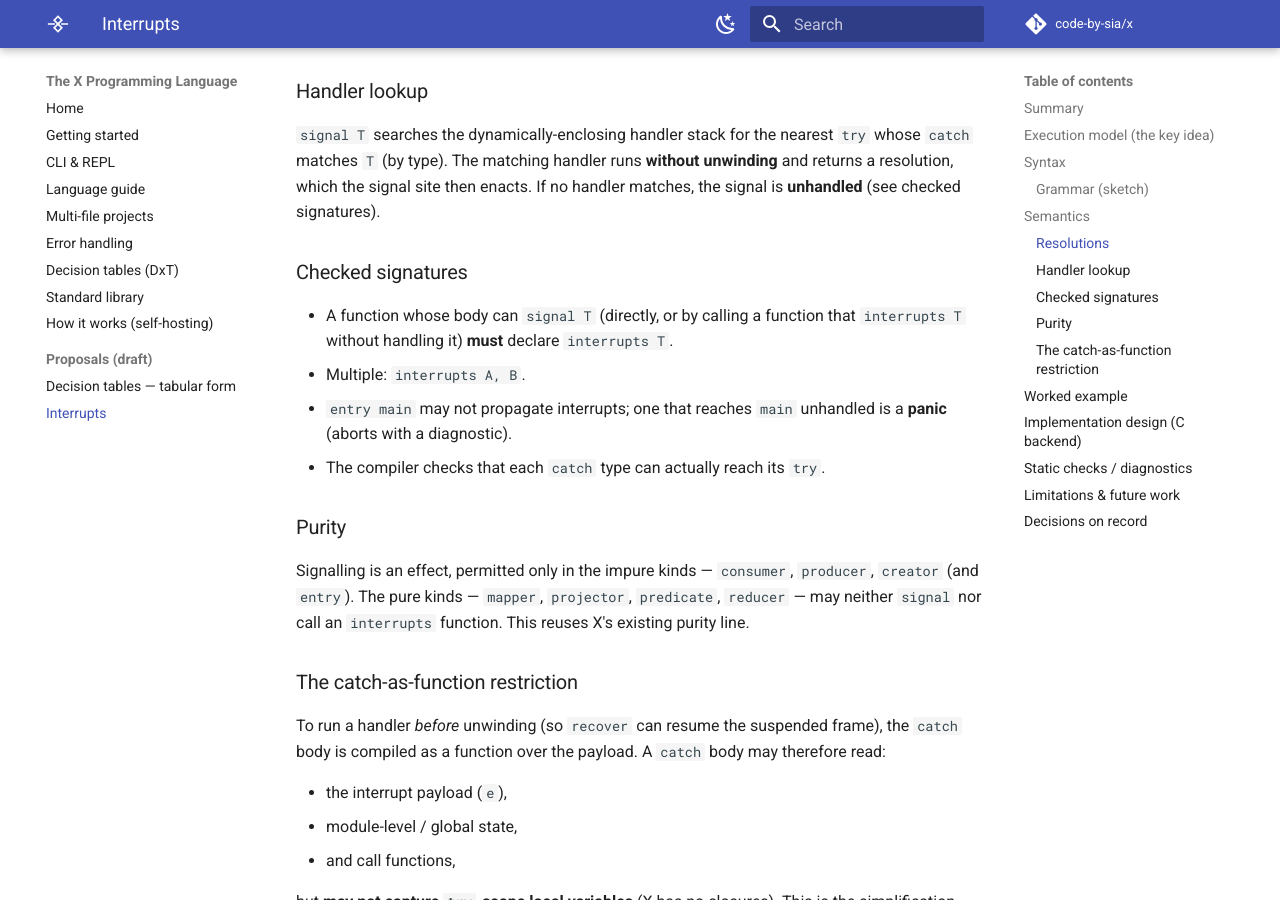
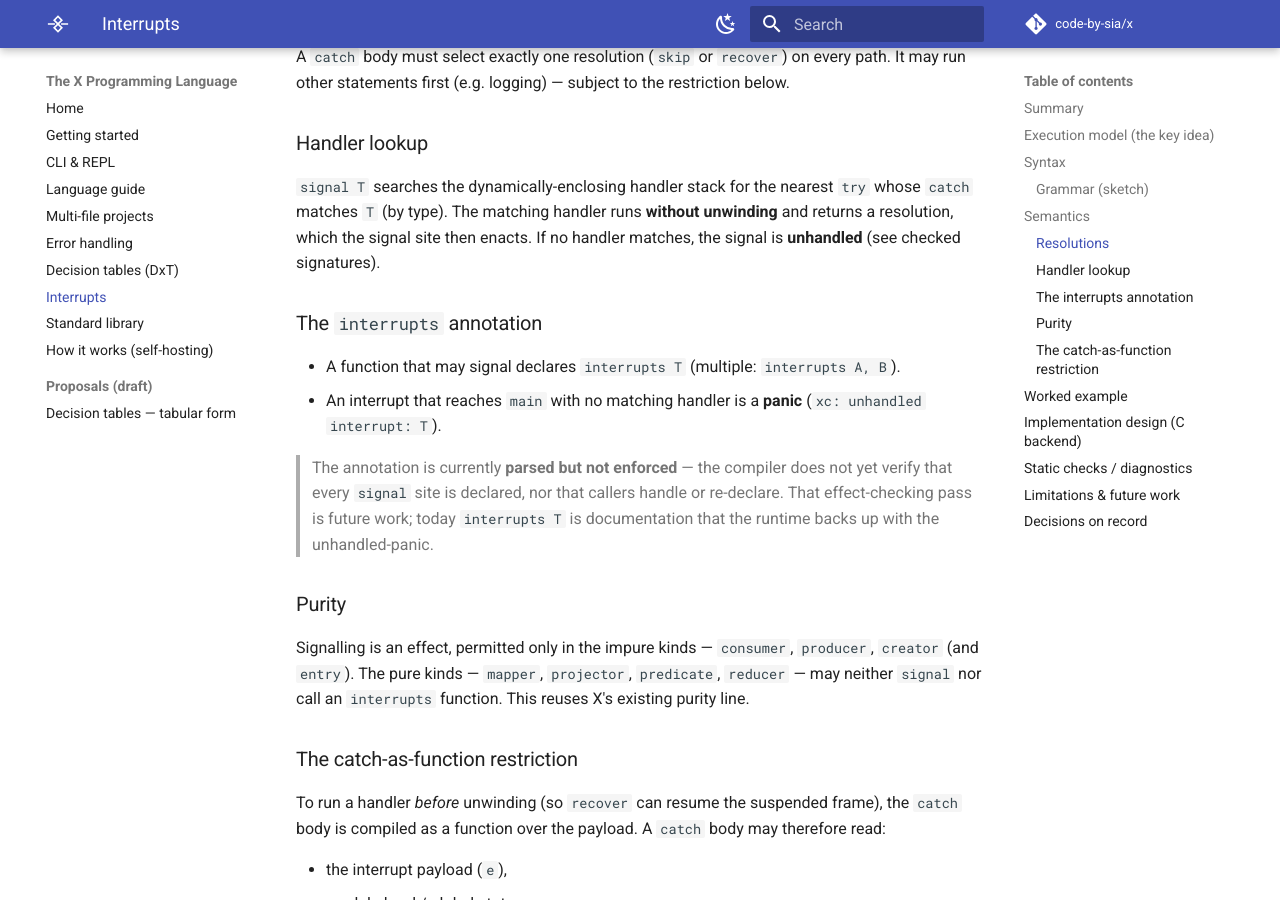
Before and after one commit to code-by-sia/xi, an MkDocs documentation site: the page built from docs/interrupts.md, in a window 1280 px wide and 900 px high, scrolled down 2404 px. Built offline with MkDocs 1.6.1 and Material for MkDocs 9.7.7, drawn with Linux system fonts in a browser that asks for light colours; comment, search, counter and statistics services are not loaded; some of the changed text lies outside the part shown.

Commit message:
lang: implement interrupts (resumable conditions) — skip + recover
A signalling function suspends at the signal site; an enclosing try/catch runs
with that frame alive and decides recover (run the inline restart, continue) or
skip (unwind, abandon). Works across stack frames, for top-level functions,
entry, and class methods (DI-resolved handlers).

- lexer: interrupt/interrupts/signal/try/catch/recover/skip keywords.
- parser: 'interrupt T { fields }' decl (a compound type + an id), 'interrupts T'
  annotation (parsed; enforcement is future), Program.interrupts.
- runtime: a dynamic handler stack with setjmp/longjmp (xc_handler_t,
  xc_int_find, xc_int_unhandled) in runtime.h/.c.
- codegen: #define XC_INT_<T> ids; signal lowering (find handler, call it for a
  resolution, recover-block-then-continue or longjmp); try lowering (push
  handler + setjmp the skip target); skip/recover -> return 0/1; catch bodies
  hoisted to 'static int xc_catch_<tag>_<pos>(void*)' (so recover resumes without
  unwinding). GCtx gains fnTag for stable helper names.

Verified: recover/skip/multi-frame/class-method cases run correctly; self-host
fixpoint stays byte-identical; all 14 examples build. docs/interrupts.md (moved
from proposals), examples/interrupt_demo.x, README + FEATURES updated.

Limitation: catch bodies may use payload + globals only (no try-locals/self);
'interrupts' not yet enforced; retry + value-producing signals are future work.

```diff
--- a/docs/proposals/interrupt.md
+++ b/docs/interrupts.md
@@ -1,8 +1,9 @@
-# Proposal: Interrupts (resumable conditions)
+# Interrupts (resumable conditions)
 
-> **Status: Draft — syntax agreed, not implemented.** This is a design document
-> for review. The syntax below was decided during design discussion; the
-> implementation is future work.
+> **Status: Implemented** — `skip` + `recover`, for top-level functions,
+> `entry`, and class methods. `retry`, value-producing signals, and *checking*
+> of the `interrupts T` annotation (it is currently parsed but not enforced)
+> remain future work (see Limitations). Runnable: `examples/interrupt_demo.x`.
 
 ## Summary
 
@@ -111,14 +112,16 @@
 unwinding** and returns a resolution, which the signal site then enacts. If no
 handler matches, the signal is **unhandled** (see checked signatures).
 
-### Checked signatures
+### The `interrupts` annotation
 
-- A function whose body can `signal T` (directly, or by calling a function that
-  `interrupts T` without handling it) **must** declare `interrupts T`.
-- Multiple: `interrupts A, B`.
-- `entry main` may not propagate interrupts; one that reaches `main` unhandled is
-  a **panic** (aborts with a diagnostic).
-- The compiler checks that each `catch` type can actually reach its `try`.
+- A function that may signal declares `interrupts T` (multiple: `interrupts A, B`).
+- An interrupt that reaches `main` with no matching handler is a **panic**
+  (`xc: unhandled interrupt: T`).
+
+> The annotation is currently **parsed but not enforced** — the compiler does not
+> yet verify that every `signal` site is declared, nor that callers handle or
+> re-declare. That effect-checking pass is future work; today `interrupts T` is
+> documentation that the runtime backs up with the unhandled-panic.
 
 ### Purity
 
--- a/mkdocs.yml
+++ b/mkdocs.yml
@@ -42,11 +42,11 @@
   - Multi-file projects: multi-file.md
   - Error handling: error-handling.md
   - Decision tables (DxT): decisions.md
+  - Interrupts: interrupts.md
   - Standard library: stdlib.md
   - How it works (self-hosting): internals.md
   - Proposals (draft):
     - Decision tables — tabular form: proposals/decision-tables.md
-    - Interrupts: proposals/interrupt.md
 markdown_extensions:
   - admonition
   - tables
```
Also changed, not shown: FEATURES.md (+1 -0 lines), README.md (+3 -0 lines), 6 other files.
